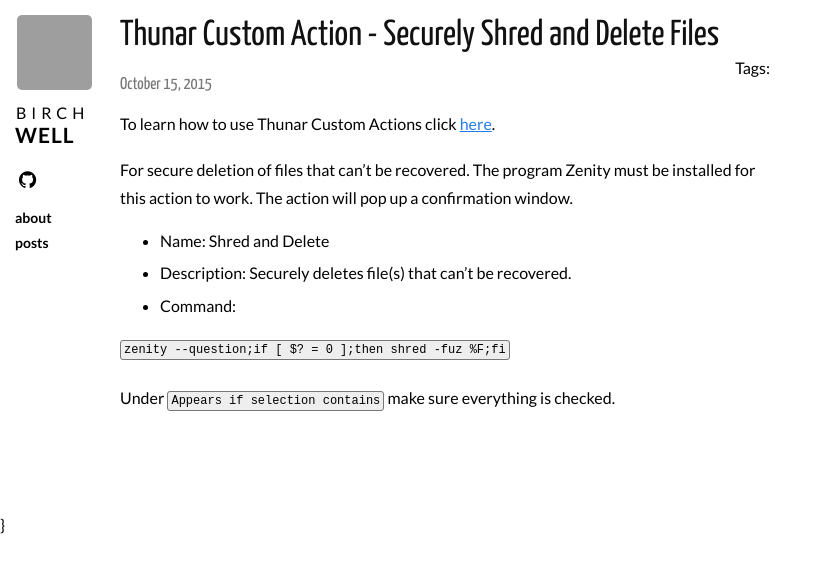
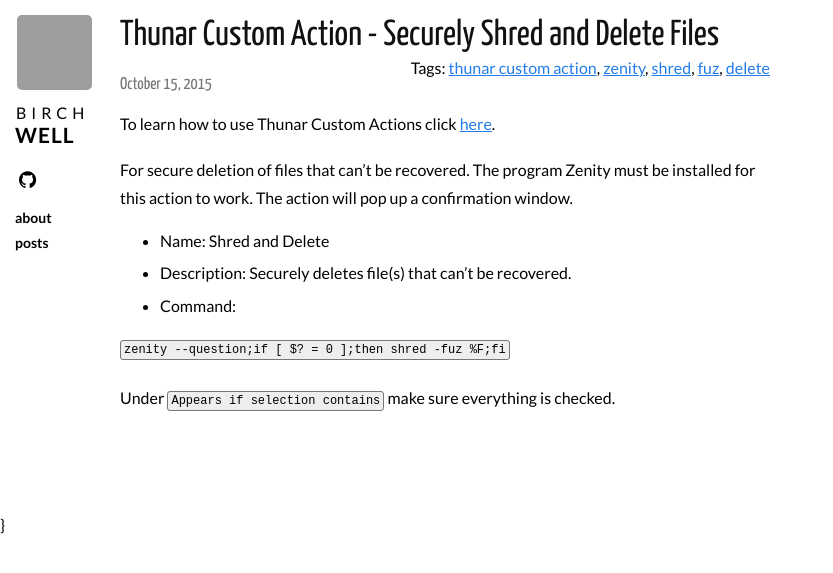
Before and after one commit to Birchwell/birchwell.github.io, a Jekyll site: the page built from _posts/2015-10-15-thunar-custom-action-shred-and-delete.md, in a window 1280 px wide, cut to the strip 0-573 px from the top of the page. Shown: the whole strip, without its empty margins (0-833 px from the left). Built offline with Jekyll 4.4.1, drawn with Linux system fonts in a browser that asks for light colours; nearby versions of some CDN libraries; Markdown is read by kramdown in place of the engine named in the settings; comment, search, counter and statistics services are not loaded; grey boxes are pictures that could not be loaded.

Commit message:
Update 2015-10-15-thunar-custom-action-shred-and-delete.md

```diff
--- a/_posts/2015-10-15-thunar-custom-action-shred-and-delete.md
+++ b/_posts/2015-10-15-thunar-custom-action-shred-and-delete.md
@@ -1,6 +1,12 @@
 ---
 layout: post
 title: Thunar Custom Action - Securely Shred and Delete Files
+tags:
+- thunar custom action
+- zenity
+- shred
+- fuz
+- delete
 category: posts
 ---
 To learn how to use Thunar Custom Actions click [here](https://birchwell.github.io/posts/thunar-custom-actions-tutorial-convert-video-to-avi/).
```
